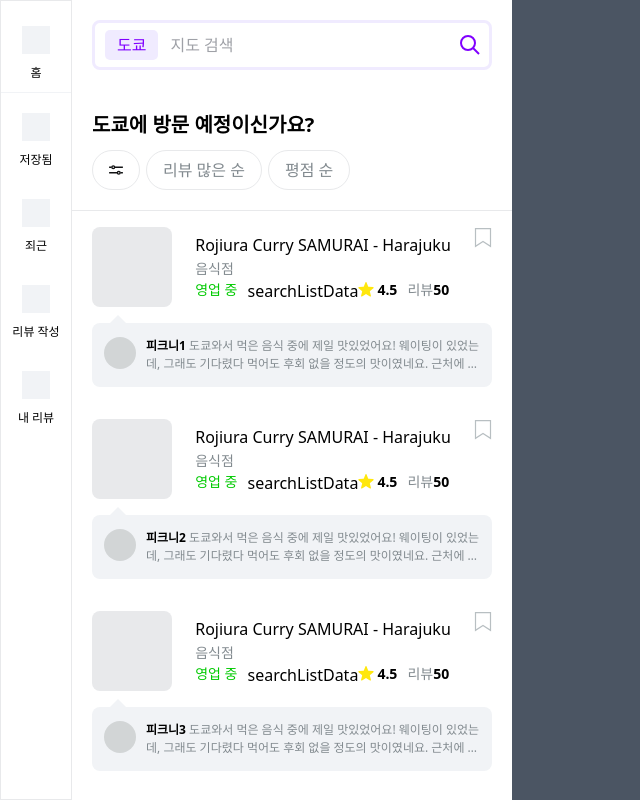
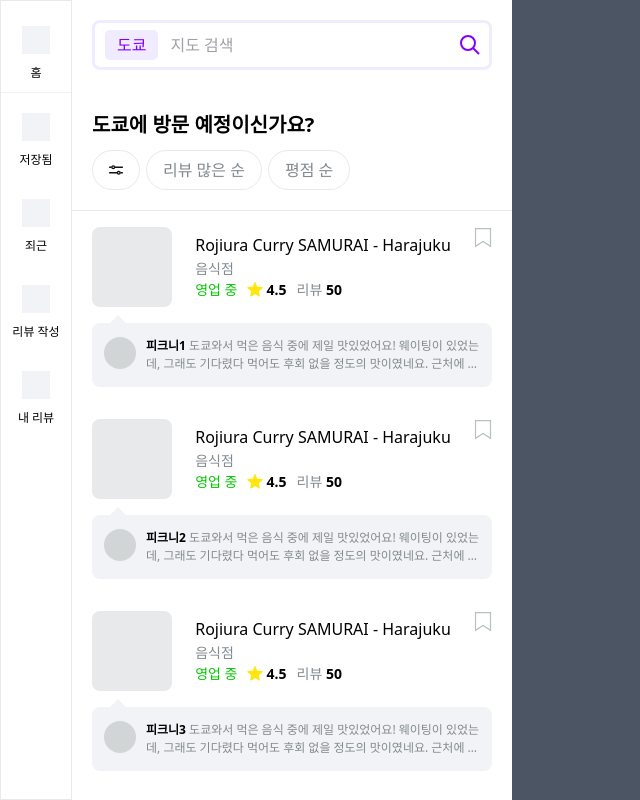
Before and after one commit to picnee/picnee_frontend, a Next.js app: page /map2 in a window 1280 px wide. Both pictures are taken after a click on the element "저장됨". Shown: the whole page, without its empty margins (0-640 px from the left). Built offline with nearby package versions, Linux system fonts and the light colour scheme.

Commit message:
Feat: 잘못들어간 텍스트 제거 및 띄어쓰기 추가

```diff
--- a/src/app/(route)/map2/_components/SearchList.tsx
+++ b/src/app/(route)/map2/_components/SearchList.tsx
@@ -28,7 +28,6 @@ const SearchList = ({ searchListData }: DataType) => {
               {searchListData.openState}
             </p>
             <div className="flex">
-              searchListData
               <div className="mt-[3px] mr-[3px]">
                 <Icon iconName="star" />
               </div>
@@ -37,7 +36,7 @@ const SearchList = ({ searchListData }: DataType) => {
             <p className="text-sm font-500 text-gray-500">
               리뷰
               <span className="text-sm font-600 text-black">
-                {searchListData.review}
+                &nbsp;{searchListData.review}
               </span>
             </p>
           </div>
```
